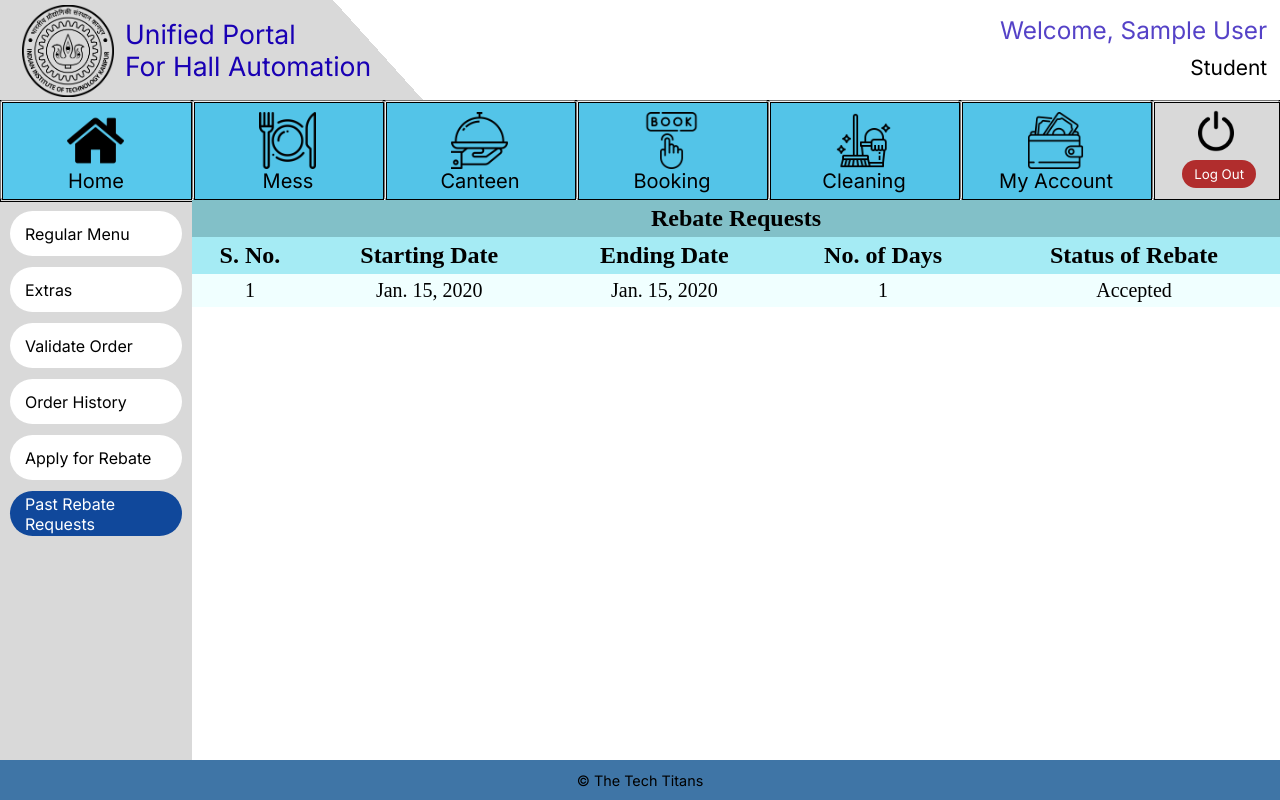
After one commit to divc13/Unified-Portal-For-Hall-Automation, a Django app: page /Mess/Student_Applied_Rebate in a window 1280 px wide. The commit adds this page. Run offline with Django 4.2, Linux system fonts and the light colour scheme; a user stored in the database is signed in; tables that the repository leaves empty hold one stand-in row (values such as "Sample post").

Commit message:
Major change

```diff
--- /dev/null
+++ b/Mess/templates/Student_Applied_Rebate.html
@@ -0,0 +1,48 @@
+{%include "student_base.html"%}
+{%load static%}
+<html lang="en">
+<head>
+  <title>Rebate Requests</title>
+  <link rel="stylesheet" href="{%static 'styles.css'%}">
+  <style>
+    body {background: #E5E5E5; }
+  </style>
+</head>
+
+<body>
+  <div class="main_div">
+    {% if messages %}
+        {% for message in messages %}
+        <div class="{{message.tags}}">
+          {{message}}
+        </div>
+      {% endfor %}
+    {% endif %}
+  <table cellspacing="0" cellpadding="5em">
+    <tr><th colspan = "6" class="main_head">Rebate Requests</th></tr>
+    <tr>
+      <th>S. No.</th>
+      <th>Starting Date</th>
+      <th>Ending Date</th>
+      <th>No. of Days</th>
+      <th>Status of Rebate</th>
+    </tr>
+    {%for i in req%}
+    <tr>
+      <td>{{ forloop.counter }}</td>
+      <td id = "fromdate{{i.id}}">{{i.Date_From}}</td>
+      <td id = "todate{{i.id}}">{{i.Date_To}}</td>
+      <td id = "dayscount{{i.id}}">{{i.Rebate_Days}}</td>
+      <td>
+        {% if i.status == 1%} Accepted
+        {% elif i.status == 2 %} Rejected
+        {% elif i.status == 0 %} Pending
+        {% endif %}
+    </td>
+    </tr>
+    {% endfor %}
+  </table>
+</div>
+
+</body>
+</html>
--- a/Mess/urls.py
+++ b/Mess/urls.py
@@ -9,6 +9,7 @@ urlpatterns = [
     path('Student_Booked_Extras', views.Student_Booked_Extras, name='Student_Booked_Extras'),
     path('Student_Apply_For_Rebate', views.Student_Apply_For_Rebate, name='Student_Apply_For_Rebate'),
     path('Student_Order_History', views.Student_Order_History, name='Student_Order_History'),
+    path('Student_Applied_Rebate',views.Student_Applied_Rebate,name = 'Student_Applied_Rebate'),
 
     # manager
     path('Manager_Extra_Items', views.Manager_Extra_Items, name='Manager_Extra_Items'),
@@ -18,4 +19,5 @@ urlpatterns = [
     path('Manager_Students_Bills', views.Manager_Students_Bills, name='Manager_Students_Bills'),
     path('Manager_View_Orders', views.Manager_View_Orders, name='Manager_View_Orders'),
     path('Manager_Modify_BDMR', views.Manager_Modify_BDMR, name='Manager_Modify_BDMR'),
+    path('Manager_Past_Rebate',views.Manager_Past_Rebate,name='Manager_Past_Rebate'),
 ]
--- a/Mess/views.py
+++ b/Mess/views.py
@@ -1,4 +1,5 @@
 import calendar
+from django.db.models import Q
 from datetime import datetime
 from django.conf import settings
 from dateutil.rrule import rrule, DAILY
@@ -21,8 +22,7 @@ def Student_Regular_Menu(request):
     if request.user.is_authenticated:
         if request.user.designation == "Student":
 
-            regular_menu = Regular_menu.objects.all().exclude(Items = "").exclude(Items = "None")
-
+            regular_menu = Regular_menu.objects.all().exclude(Items = "").exclude(Items = "None").order_by("Day_Number","Meal_Number")
             if request.method == "POST":        # gets rating from the form
 
                 id_list = []
@@ -253,6 +253,20 @@ def Student_Apply_For_Rebate(request):
                     "currentdate": datetime.today,
                     "messages": messages.get_messages(request),
                 },
+            )
+        else:
+            return render(request, "Error.html")
+    else:
+        return render(request, "Error.html")
+
+def Student_Applied_Rebate(request):
+    # Used to accept/reject pending rebate requests
+    if request.user.is_authenticated:
+        if request.user.designation == "Student":
+
+            requests = Rebate.objects.all().order_by("-Date_From", "status")
+            return render(
+                request, "Student_Applied_Rebate.html", context={"req": requests,"messages": messages.get_messages(request)}
             )
         else:
             return render(request, "Error.html")
@@ -672,6 +686,25 @@ def Manager_Rebate_Requests(request):
         return render(request, "Error.html")
 
 
+def Manager_Past_Rebate(request):
+    # Used to accept/reject pending rebate requests
+    if request.user.is_authenticated:
+        if request.user.designation == "Mess Manager":
+
+            requests = Rebate.objects.filter(
+                Q(status = 1)| Q(status = 1)
+            ) # "rebate" is a QuerySet storing all pending rebate requests
+
+            return render(
+                request, "Manager_Past_Rebate.html", context={"req": requests,"messages": messages.get_messages(request)}
+            )
+        else:
+            return render(request, "Error.html")
+    else:
+        return render(request, "Error.html")
+
+
+
 def Manager_Students_Bills(request):
     # Used to clear dues from the database when a student pays the mess dues
     if request.user.is_authenticated:
--- a/templates/static/student_base.css
+++ b/templates/static/student_base.css
@@ -125,6 +125,22 @@
 	padding-left: 8%;
 }
 .e2_19 {
+	width:90%;
+	height:8%;
+	position:absolute;
+	left:5%;
+	top:52%;
+	background-color:rgba(255, 255, 255, 1);
+	border-top-left-radius:60px;
+	border-top-right-radius:60px;
+	border-bottom-left-radius:60px;
+	border-bottom-right-radius:60px;
+	font-family:Inter;
+	text-align:left;
+	font-size:100%;
+	padding-left: 8%;
+}
+.e2_31 {
 	width:90%;
 	height:8%;
 	position:absolute;
--- a/templates/student_base.html
+++ b/templates/student_base.html
@@ -30,12 +30,17 @@
 
       {% comment %} Mess begins {% endcomment %}
 
-      {% if request.path == "/Mess/Student_Regular_Menu" or request.path == "/Mess/Student_Book_Extras" or request.path == "/Mess/Student_Booked_Extras" or request.path == "/Mess/Student_Apply_For_Rebate" or request.path == "/Mess/Student_Order_History" %}
+      {% if request.path == "/Mess/Student_Applied_Rebate" or request.path == "/Mess/Student_Regular_Menu" or request.path == "/Mess/Student_Book_Extras" or request.path == "/Mess/Student_Booked_Extras" or request.path == "/Mess/Student_Apply_For_Rebate" or request.path == "/Mess/Student_Order_History" %}
 
-      <a href ="/Mess/Student_Regular_Menu">
+        <a href ="/Mess/Student_Regular_Menu">
             <button class="e2_3 button3" {% if request.path == "/Mess/Student_Regular_Menu" %} 	style="background-color:rgba(16.18099093437195, 71.84358090162277, 155.33750385046005, 1); color: white;" {% endif %}>
             Regular Menu
             </button>
+        </a>
+        <a href ="/Mess/Student_Applied_Rebate">
+          <button class="e2_31 button3" {% if request.path == "/Mess/Student_Applied_Rebate" %} 	style="background-color:rgba(16.18099093437195, 71.84358090162277, 155.33750385046005, 1); color: white;" {% endif %}>
+          Past Rebate Requests
+          </button>
         </a>
         <a href ="/Mess/Student_Book_Extras">
         <button class="e2_5 button3" {% if request.path == "/Mess/Student_Book_Extras" %} 	style="background-color:rgba(16.18099093437195, 71.84358090162277, 155.33750385046005, 1); color: white;" {% endif %}>
```
Also changed, not shown: Mess/templates/Manager_Past_Rebate.html (added, +50 -0 lines), templates/staff_base.html (+9 -5 lines), templates/static/staff_base.css (+17 -0 lines).
